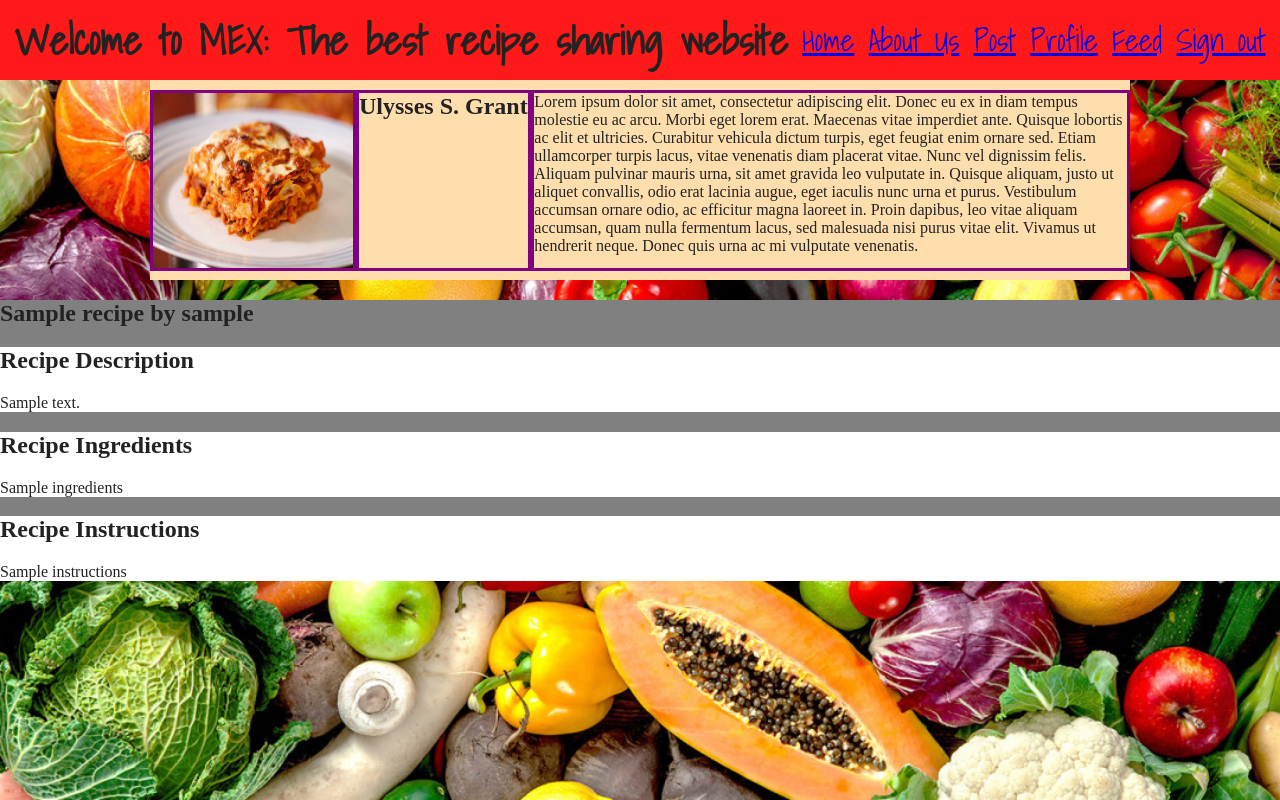
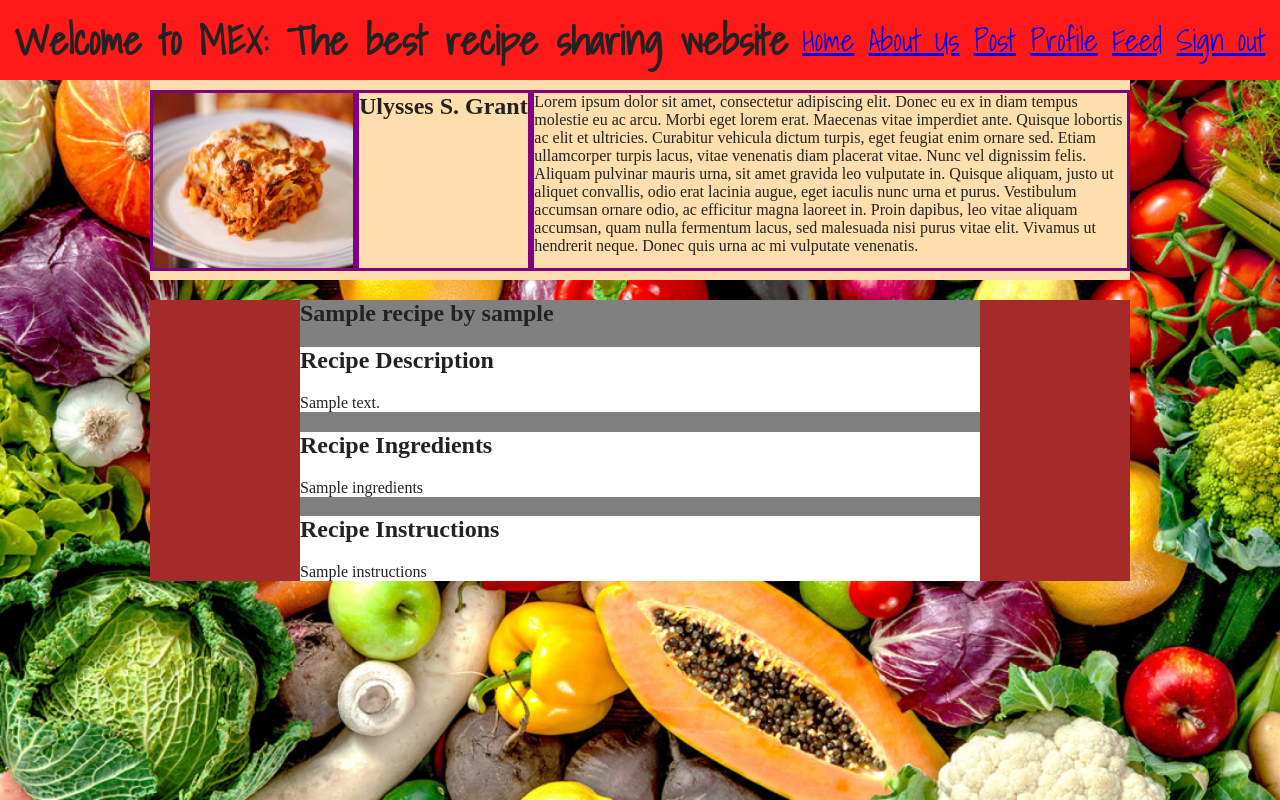
Before and after one commit to MarcoASC4/MEX, a Python web app: template templates/myprofile.html in a window 1280 px wide. Run offline with Jinja, Linux system fonts and the light colour scheme; the template is opened without the code that fills it: most values are stand-ins (such as "Sample title", 1, 10 or a date in 2020).

Commit message:
centered the stuff

```diff
--- a/static/themes/myprofilestyle.css
+++ b/static/themes/myprofilestyle.css
@@ -71,10 +71,12 @@ html {
 .recipes {
   background-color: brown;
   width: 0 auto;
+  margin: 0px 150px 0px 150px;
 }
 
 .post1 {
   background-color: grey;
+  margin: 0px 150px 0px 150px;
 }
 
 .subposts {
```
